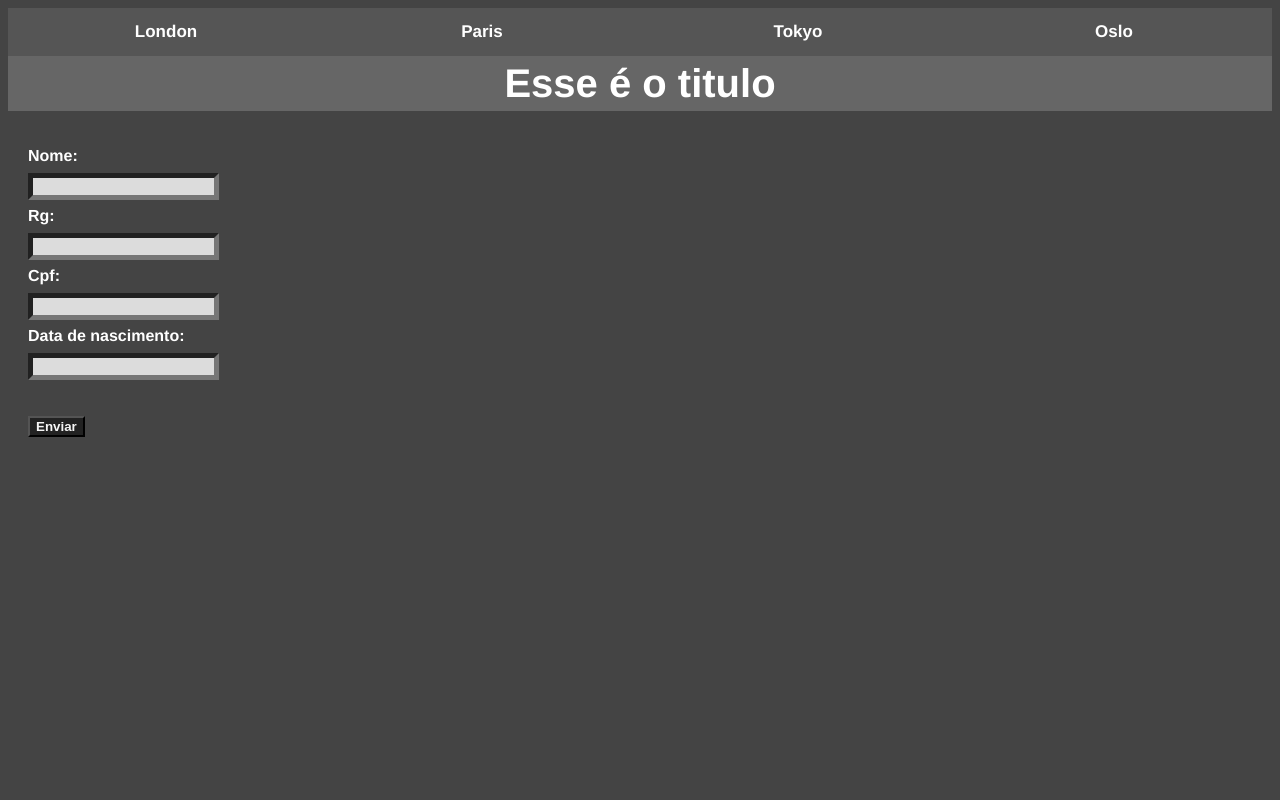
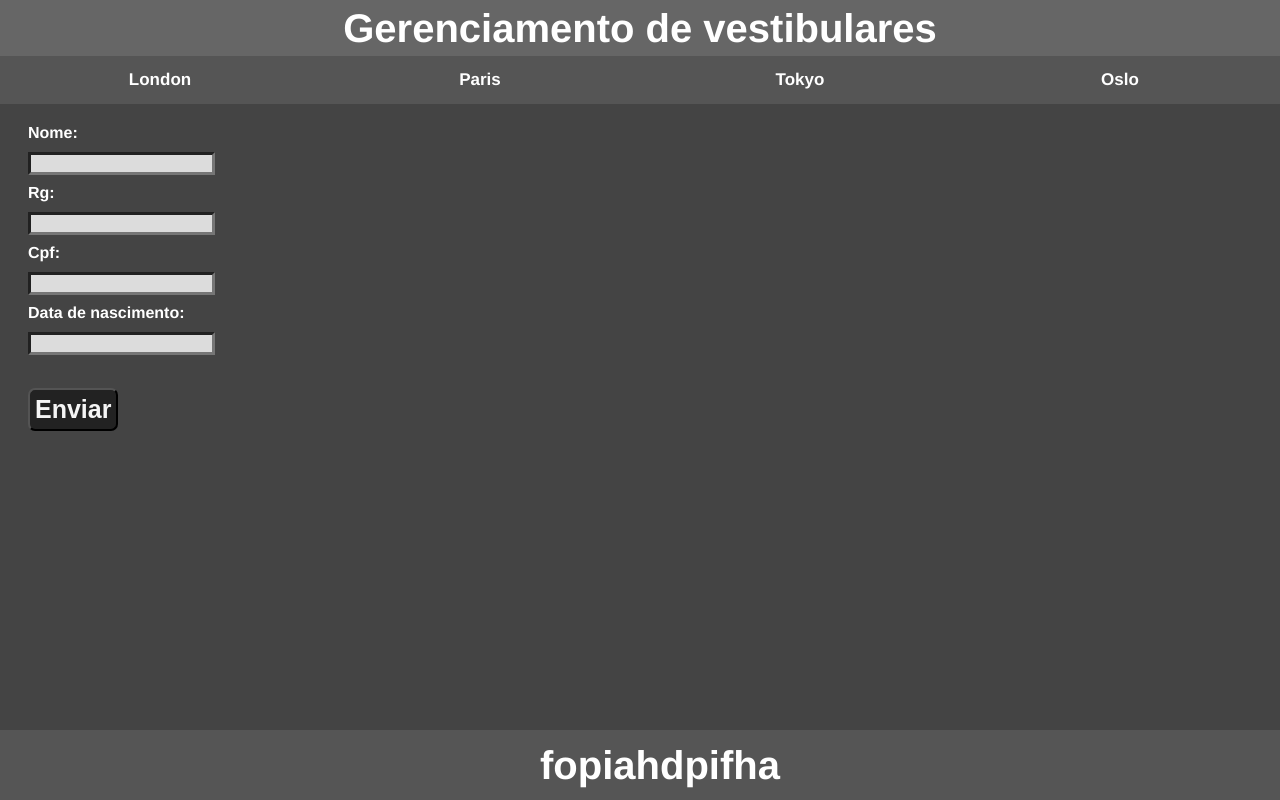
Before and after one commit to guirn222/ac09-web, a plain HTML site: page index.html in a window 1280 px wide. Drawn offline with Linux system fonts and the light colour scheme.

Commit message:
Add files via upload

```diff
--- a/estilo.css
+++ b/estilo.css
@@ -39,7 +39,7 @@ body{
 
 .campo-texto{
   background-color:gainsboro;
-  border-width: 5px;
+  border-width: 3px;
 
 
 }
@@ -48,16 +48,42 @@ body{
   background-color: #222;
   color: #F5F5F5;
   font-weight: bold;
+  border:50%;
+  border-radius: 7px;
+  font-size: 25px;
+  padding: 5px;
+}
+
+header{
+  position: fixed;
+  left: 0px;
+  top: 0px;
+  background-color: #666;
+  width: 100%;
 }
 
 .titulo{
   text-align: center;
   font-size: 40px;
   background-color: #666;
-  padding-top: 60px;
+  padding-top: 13px;
   padding-bottom: 13px;
+  left: 0px;
+  top: 0px;
 }
 
 .formulario{
   padding-left: 20px;
+  padding-top: 50px;
 }
+
+footer{
+  position: fixed;
+  left: 0px;
+  bottom: 0px;
+  background-color: #555;
+  width: 100%;
+  padding: 20px;
+  font-size: 40px;
+  text-align: center;
+}
--- a/index.html
+++ b/index.html
@@ -19,6 +19,13 @@
 
  <body>
     <!header dessa bacaça>
+
+    <header>
+        <div class="titulo">
+        Gerenciamento de vestibulares
+        </div>
+
+
     <div id="London" class="tabcontent">
         <h1>London</h1>
     </div>
@@ -40,13 +47,13 @@
       <button class="tablink" onclick="openCity('Tokyo', this, 'blue')">Tokyo</button>
       <button class="tablink" onclick="openCity('Oslo', this, 'orange')">Oslo</button>
       </div>
+    </header>
+
       <!fim do header>
 
 
-    <div class="titulo">
-        Esse é o titulo
-    </div>
-    <br>
+
+      <br><br>
 
     <form onsubmit='javascript: return msg()' class="formulario">
 
@@ -67,5 +74,8 @@
 
     </form>
 
+    <footer>
+        fopiahdpifha
+    </footer>
  </body>
  </html>
```
